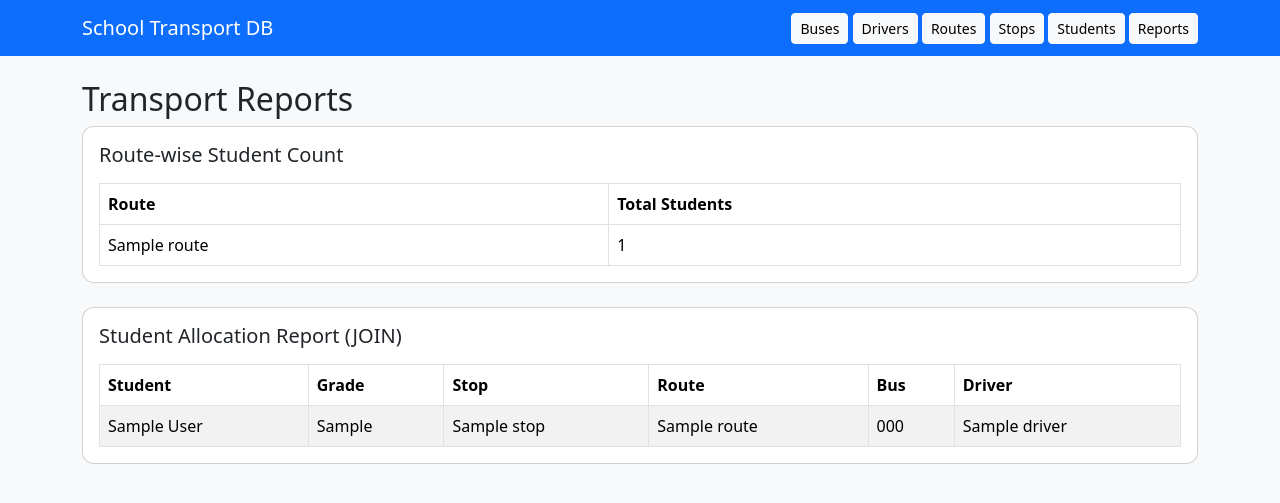
After one commit to ggishantop1234/schooltransportroutedb, a Flask app: page /reports in a window 1280 px wide. The commit adds this page. Shown: the top 503 px of the page. Run offline with Flask 3, Linux system fonts and the light colour scheme; tables that the repository leaves empty hold one stand-in row (values such as "Sample post").

Commit message:
Address review feedback: safer deletes, reports page, and tests

```diff
--- a/app.py
+++ b/app.py
@@ -234,7 +234,50 @@ def students():
     return render_template("students.html", students=student_rows, stops=stop_rows)
 
 
-@app.route("/delete/<string:table>/<int:record_id>")
+@app.route("/reports")
+def reports():
+    """Show simple analytical reports using SQL joins and grouping."""
+    connection = get_connection()
+    if not connection:
+        flash("Could not connect to database.", "danger")
+        return render_template("reports.html", student_report=[], route_counts=[])
+
+    cursor = connection.cursor(dictionary=True)
+    cursor.execute(
+        """
+        SELECT st.student_name, st.grade, sp.stop_name, r.route_name,
+               b.bus_number, d.name AS driver_name
+        FROM students st
+        JOIN stops sp ON st.stop_id = sp.stop_id
+        JOIN routes r ON sp.route_id = r.route_id
+        JOIN buses b ON r.bus_id = b.bus_id
+        JOIN drivers d ON r.driver_id = d.driver_id
+        ORDER BY st.student_name
+        """
+    )
+    student_report = cursor.fetchall()
+
+    cursor.execute(
+        """
+        SELECT r.route_name, COUNT(st.student_id) AS student_count
+        FROM routes r
+        LEFT JOIN stops sp ON r.route_id = sp.route_id
+        LEFT JOIN students st ON sp.stop_id = st.stop_id
+        GROUP BY r.route_id, r.route_name
+        ORDER BY r.route_name
+        """
+    )
+    route_counts = cursor.fetchall()
+    cursor.close()
+    connection.close()
+    return render_template(
+        "reports.html",
+        student_report=student_report,
+        route_counts=route_counts,
+    )
+
+
+@app.route("/delete/<string:table>/<int:record_id>", methods=["POST"])
 def delete_record(table, record_id):
     """Simple delete endpoint for demo purposes."""
     allowed = {
--- a/requirements.txt
+++ b/requirements.txt
@@ -1,2 +1,3 @@
 Flask==3.1.0
 mysql-connector-python==9.2.0
+pytest==8.3.5
--- a/templates/base.html
+++ b/templates/base.html
@@ -17,6 +17,7 @@
             <a class="btn btn-light btn-sm" href="{{ url_for('routes') }}">Routes</a>
             <a class="btn btn-light btn-sm" href="{{ url_for('stops') }}">Stops</a>
             <a class="btn btn-light btn-sm" href="{{ url_for('students') }}">Students</a>
+            <a class="btn btn-light btn-sm" href="{{ url_for('reports') }}">Reports</a>
         </div>
     </div>
 </nav>
--- a/templates/buses.html
+++ b/templates/buses.html
@@ -13,7 +13,11 @@
     {% for b in buses %}
     <tr>
         <td>{{ b.bus_id }}</td><td>{{ b.bus_number }}</td><td>{{ b.capacity }}</td>
-        <td><a class="btn btn-sm btn-danger" href="{{ url_for('delete_record', table='buses', record_id=b.bus_id) }}">Delete</a></td>
+        <td>
+            <form method="post" action="{{ url_for('delete_record', table='buses', record_id=b.bus_id) }}">
+                <button class="btn btn-sm btn-danger" type="submit">Delete</button>
+            </form>
+        </td>
     </tr>
     {% endfor %}
     </tbody>
--- a/templates/drivers.html
+++ b/templates/drivers.html
@@ -14,7 +14,11 @@
     {% for d in drivers %}
     <tr>
         <td>{{ d.driver_id }}</td><td>{{ d.name }}</td><td>{{ d.phone }}</td><td>{{ d.license_no }}</td>
-        <td><a class="btn btn-sm btn-danger" href="{{ url_for('delete_record', table='drivers', record_id=d.driver_id) }}">Delete</a></td>
+        <td>
+            <form method="post" action="{{ url_for('delete_record', table='drivers', record_id=d.driver_id) }}">
+                <button class="btn btn-sm btn-danger" type="submit">Delete</button>
+            </form>
+        </td>
     </tr>
     {% endfor %}
     </tbody>
--- /dev/null
+++ b/templates/reports.html
@@ -0,0 +1,39 @@
+{% extends 'base.html' %}
+{% block content %}
+<h2>Transport Reports</h2>
+
+<div class="card p-3 mb-4">
+    <h5 class="mb-3">Route-wise Student Count</h5>
+    <table class="table table-bordered mb-0">
+        <thead><tr><th>Route</th><th>Total Students</th></tr></thead>
+        <tbody>
+        {% for row in route_counts %}
+        <tr><td>{{ row.route_name }}</td><td>{{ row.student_count }}</td></tr>
+        {% endfor %}
+        </tbody>
+    </table>
+</div>
+
+<div class="card p-3">
+    <h5 class="mb-3">Student Allocation Report (JOIN)</h5>
+    <table class="table table-striped table-bordered mb-0">
+        <thead>
+            <tr>
+                <th>Student</th><th>Grade</th><th>Stop</th><th>Route</th><th>Bus</th><th>Driver</th>
+            </tr>
+        </thead>
+        <tbody>
+        {% for row in student_report %}
+        <tr>
+            <td>{{ row.student_name }}</td>
+            <td>{{ row.grade }}</td>
+            <td>{{ row.stop_name }}</td>
+            <td>{{ row.route_name }}</td>
+            <td>{{ row.bus_number }}</td>
+            <td>{{ row.driver_name }}</td>
+        </tr>
+        {% endfor %}
+        </tbody>
+    </table>
+</div>
+{% endblock %}
--- a/templates/routes.html
+++ b/templates/routes.html
@@ -26,7 +26,11 @@
     {% for r in routes %}
     <tr>
         <td>{{ r.route_id }}</td><td>{{ r.route_name }}</td><td>{{ r.start_point }}</td><td>{{ r.end_point }}</td><td>{{ r.bus_number }}</td><td>{{ r.driver_name }}</td>
-        <td><a class="btn btn-sm btn-danger" href="{{ url_for('delete_record', table='routes', record_id=r.route_id) }}">Delete</a></td>
+        <td>
+            <form method="post" action="{{ url_for('delete_record', table='routes', record_id=r.route_id) }}">
+                <button class="btn btn-sm btn-danger" type="submit">Delete</button>
+            </form>
+        </td>
     </tr>
     {% endfor %}
     </tbody>
--- a/templates/stops.html
+++ b/templates/stops.html
@@ -19,7 +19,11 @@
     {% for s in stops %}
     <tr>
         <td>{{ s.stop_id }}</td><td>{{ s.stop_name }}</td><td>{{ s.area }}</td><td>{{ s.route_name }}</td>
-        <td><a class="btn btn-sm btn-danger" href="{{ url_for('delete_record', table='stops', record_id=s.stop_id) }}">Delete</a></td>
+        <td>
+            <form method="post" action="{{ url_for('delete_record', table='stops', record_id=s.stop_id) }}">
+                <button class="btn btn-sm btn-danger" type="submit">Delete</button>
+            </form>
+        </td>
     </tr>
     {% endfor %}
     </tbody>
--- a/templates/students.html
+++ b/templates/students.html
@@ -22,7 +22,11 @@
     {% for st in students %}
     <tr>
         <td>{{ st.student_id }}</td><td>{{ st.student_name }}</td><td>{{ st.grade }}</td><td>{{ st.phone }}</td><td>{{ st.stop_name }}</td><td>{{ st.route_name }}</td><td>{{ st.bus_number }}</td>
-        <td><a class="btn btn-sm btn-danger" href="{{ url_for('delete_record', table='students', record_id=st.student_id) }}">Delete</a></td>
+        <td>
+            <form method="post" action="{{ url_for('delete_record', table='students', record_id=st.student_id) }}">
+                <button class="btn btn-sm btn-danger" type="submit">Delete</button>
+            </form>
+        </td>
     </tr>
     {% endfor %}
     </tbody>
```
Also changed, not shown: tests/test_app.py (added, +77 -0 lines), README.md.
